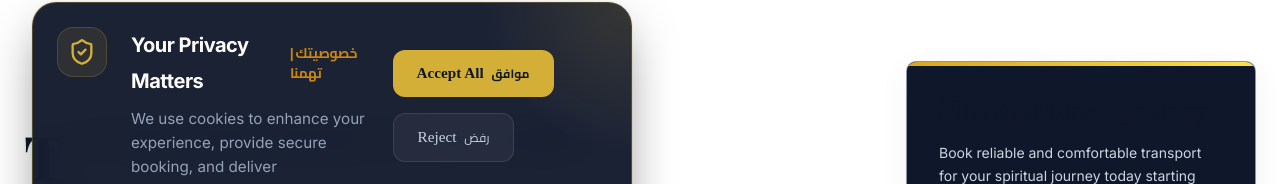
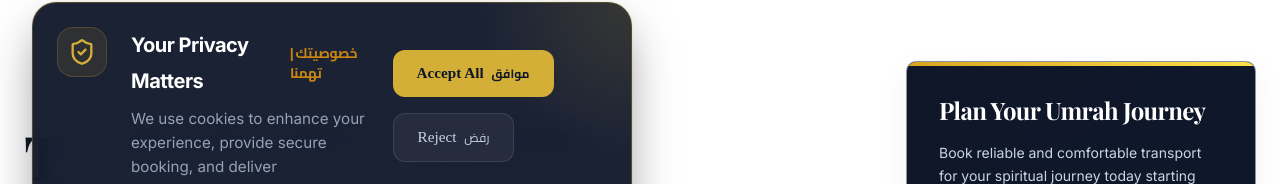
Before and after one commit to cabahsas-debug/ahsascab, a Next.js app: page /blog/why-gmc-yukon-best-for-umrah-family in a window 1280 px wide. Shown: the part 503-687 px from the top of the page. Built offline with nearby package versions, Linux system fonts and the light colour scheme; no server answers; the database is empty.

Commit message:
fix: blog post visibility and sidebar heading contrast

```diff
--- a/src/app/(public)/blog/[slug]/page.tsx
+++ b/src/app/(public)/blog/[slug]/page.tsx
@@ -195,7 +195,7 @@ export default async function BlogPostPage({ params }: BlogPostPageProps) {
                         <GlassCard delay={0.5} className="overflow-hidden relative border-0 !bg-gradient-to-br !from-navy !to-slate-900 !text-white p-8 group">
                             <div className="absolute top-0 left-0 w-full h-1 bg-gradient-to-r from-gold to-yellow-300" />
                             <div className="relative z-10">
-                                <h3 className="text-2xl font-bold font-playfair mb-4">Plan Your Umrah Journey</h3>
+                                <h3 className="text-2xl font-bold font-playfair text-white mb-4">Plan Your Umrah Journey</h3>
                                 <p className="text-slate-300 mb-8 leading-relaxed text-sm">
                                     Book reliable and comfortable transport for your spiritual journey today starting from just 200 SAR.
                                 </p>
--- a/src/components/common/FadeIn.tsx
+++ b/src/components/common/FadeIn.tsx
@@ -23,7 +23,7 @@ export default function FadeIn({ children, delay = 0, className = '', direction
                     observer.disconnect();
                 }
             },
-            { threshold: 0.1, rootMargin: "-10%" }
+            { threshold: 0, rootMargin: "-10%" }
         );
 
         if (ref.current) {
```
